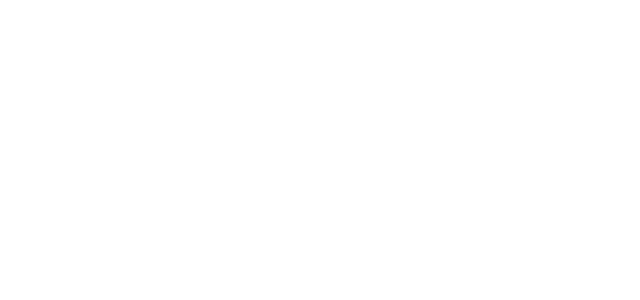
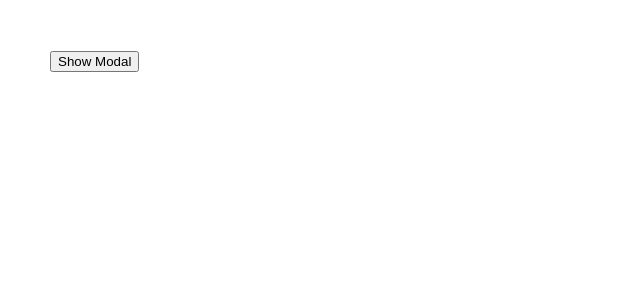
Before and after one commit to godfreyturqz/code-snippets-and-templates, a React (Create React App) app: page /modal in a window 1280 px wide. Shown: the top 300 px of the page, without its empty margins (0-640 px from the left). Built offline with nearby package versions, Linux system fonts and the light colour scheme.

Commit message:
added modal template

```diff
--- a/src/App.js
+++ b/src/App.js
@@ -8,6 +8,7 @@
 import ReactTable from './ReactTable/ReactTable';
 import Search from './Search';
 import UrlParsing from './UrlParsing';
+import Modal from './Modal';
 
 function App() {
   return (
@@ -22,6 +23,7 @@
           <Route path='/search' component={Search}/>
           <Route path='/statemanagement' component={StateManagement}/>
           <Route path='/urlparsing/:id' component={UrlParsing}/>
+          <Route path='/modal' component={Modal}/>
         </Switch>
       </BrowserRouter>
     </div>
--- a/src/Home/Home.js
+++ b/src/Home/Home.js
@@ -11,6 +11,7 @@
             <NavLink to='/search'>Search</NavLink>
             <NavLink to='/statemanagement'>State Management</NavLink>
             <NavLink to='/urlparsing'>URL Parsing</NavLink>
+            <NavLink to='/Modal'>Modal</NavLink>
         </NavLinkContainer>
     )
 }
--- /dev/null
+++ b/src/Modal/index.js
@@ -0,0 +1,22 @@
+import React, {useState} from 'react'
+
+function Modal() {
+    const [showModal, setShowModal] = useState(false)
+
+    const toggleModal = () => {
+        setShowModal(!showModal)
+    }
+
+    return (
+        <>
+            <button onClick={toggleModal}>Show Modal</button>
+            { showModal &&
+                <div>
+                    This is a modal
+                </div>
+            }
+        </>
+    )
+}
+
+export default Modal
```
